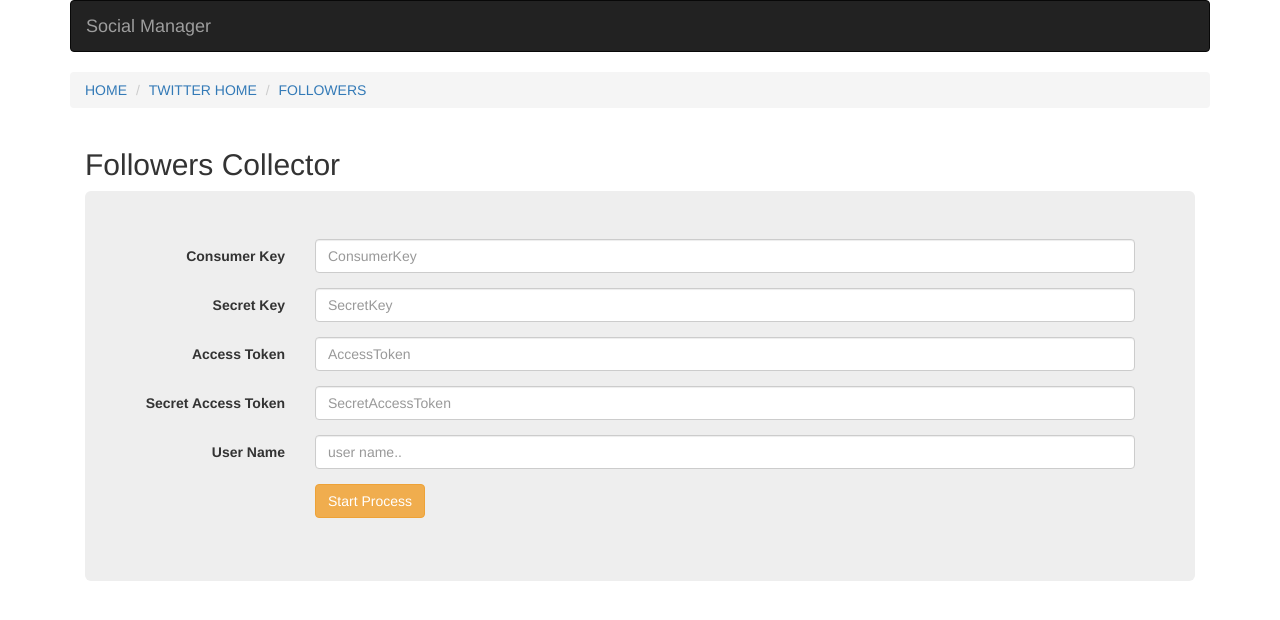
After one commit to topix-hackademy/social-listener, a Flask app: page /twitter/follower in a window 1280 px wide. The commit adds this page. Shown: the top 620 px of the page. Run offline with Flask 2, Linux system fonts and the light colour scheme; parts of the project's set-up code (start-up, migrations or seed data) failed here and were passed over; some libraries are stand-ins or nearby versions.

Commit message:
added follower collector

```diff
--- a/server.py
+++ b/server.py
@@ -4,6 +4,7 @@ from application.configuration import Config
 from application.processmanager import ProcessManager
 from application.twitter.listener.listener import TwitterListener
 from application.twitter.tweets.collector import TweetCollector
+from application.twitter.follower.collector import FollowerCollector
 from application.utils import globals
 from flask import Flask, render_template, redirect, request, flash
 
@@ -128,12 +129,50 @@ def twitter_collector_create():
                                    request.form['secret_access_token'])
         collector.start(pm)
     except:
-        flash('Twitter Authentication FAILED or USER doesn\'t exists. Please try again.',
+        flash('Twitter Authentication FAILED or USER does not exists. Please try again.',
               category='danger')
         return redirect('/twitter/collector')
 
     flash('Process Started!', category='success')
     return redirect('/twitter')
 
+
+##################################################################################
+#                        Follower Collector Area                                 #
+##################################################################################
+
+
+@app.route('/twitter/follower', methods=['GET'])
+def twitter_follower_index():
+    """
+    Twitter collector index page
+    :return:
+    """
+    return render_template('twitter/follower/index.html')
+
+
+@app.route('/twitter/follower/create', methods=['POST'])
+def twitter_follower_create():
+    """
+    Method used to create a new subprocess of a Follower Collector object
+    :return:
+    """
+    try:
+        collector = FollowerCollector(request.form['user'],
+                                      request.form['consumer_key'],
+                                      request.form['secret_key'],
+                                      request.form['access_token'],
+                                      request.form['secret_access_token'])
+        collector.start(pm)
+    except:
+        flash('Twitter Authentication FAILED or USER does not exists. Please try again.',
+              category='danger')
+        return redirect('/twitter/follower')
+
+    flash('Process Started!', category='success')
+    return redirect('/twitter')
+
+
+
 if __name__ == '__main__':
     app.run()
--- a/templates/index.html
+++ b/templates/index.html
@@ -6,6 +6,7 @@
         <ul>
             <li><h3><a href="/twitter/listener" >Tweets Listener</a> </h3></li>
             <li><h3><a href="/twitter/collector" >Tweets Collector</a> </h3></li>
+            <li><h3><a href="/twitter/follower" >Follower Collector</a> </h3></li>
         </ul>
     </div>
 {% endblock %}
--- /dev/null
+++ b/templates/twitter/follower/index.html
@@ -0,0 +1,53 @@
+{% extends "layout.html" %}
+{% block body %}
+    <!-- BreadCrumb -->
+    <ol class="breadcrumb">
+        <li><a href="/">HOME</a></li>
+        <li><a href="/twitter">TWITTER HOME</a></li>
+        <li><a href="/twitter/followers">FOLLOWERS</a></li>
+    </ol>
+
+    <!-- Page Content -->
+    <div class="col-md-12" id="follower_collector_create">
+        <h2>Followers Collector</h2>
+        <div class="jumbotron">
+            <form class="form-horizontal" action="/twitter/follower/create" method="POST">
+                <div class="form-group">
+                    <label for="ConsumerKey" class="col-sm-2 control-label">Consumer Key</label>
+                    <div class="col-sm-10">
+                        <input type="text" name="consumer_key" class="form-control" id="ConsumerKey" placeholder="ConsumerKey" required>
+                    </div>
+                </div>
+                <div class="form-group">
+                    <label for="SecretKey" class="col-sm-2 control-label">Secret Key</label>
+                    <div class="col-sm-10">
+                        <input type="text" name="secret_key" class="form-control" id="SecretKey" placeholder="SecretKey" required>
+                    </div>
+                </div>
+                <div class="form-group">
+                    <label for="AccessToken" class="col-sm-2 control-label">Access Token</label>
+                    <div class="col-sm-10">
+                        <input type="text" name="access_token" class="form-control" id="AccessToken" placeholder="AccessToken" required>
+                    </div>
+                </div>
+                <div class="form-group">
+                    <label for="SecretAccessToken" class="col-sm-2 control-label">Secret Access Token</label>
+                    <div class="col-sm-10">
+                        <input type="text" name="secret_access_token" class="form-control" id="SecretAccessToken" placeholder="SecretAccessToken" required>
+                    </div>
+                </div>
+                <div class="form-group">
+                    <label for="Hashtags" class="col-sm-2 control-label">User Name</label>
+                    <div class="col-sm-10">
+                        <input type="text" name="user" class="form-control" id="user" placeholder="user name.." required>
+                    </div>
+                </div>
+                <div class="form-group">
+                    <div class="col-sm-offset-2 col-sm-10">
+                        <button type="submit" class="btn btn-warning">Start Process</button>
+                    </div>
+                </div>
+            </form>
+        </div>
+    </div>
+{% endblock %}
--- a/templates/twitter/index.html
+++ b/templates/twitter/index.html
@@ -8,6 +8,7 @@
     <ul>
         <li><h3><a href="/twitter/listener" >Tweets Listener</a> </h3></li>
         <li><h3><a href="/twitter/collector" >Tweets Collector</a> </h3></li>
+        <li><h3><a href="/twitter/follower" >Follower Collector</a> </h3></li>
     </ul>
     <div class="col-md-12">
         <h2>Process lists <small>Last Update: {{ data[0]['last_update'] if data else 'Start your first process' }}</small>
```
Also changed, not shown: application/twitter/follower/collector.py (added, +71 -0 lines), application/twitter/follower/follower.py (added, +36 -0 lines), application/twitter/follower/__init__.py (added).
